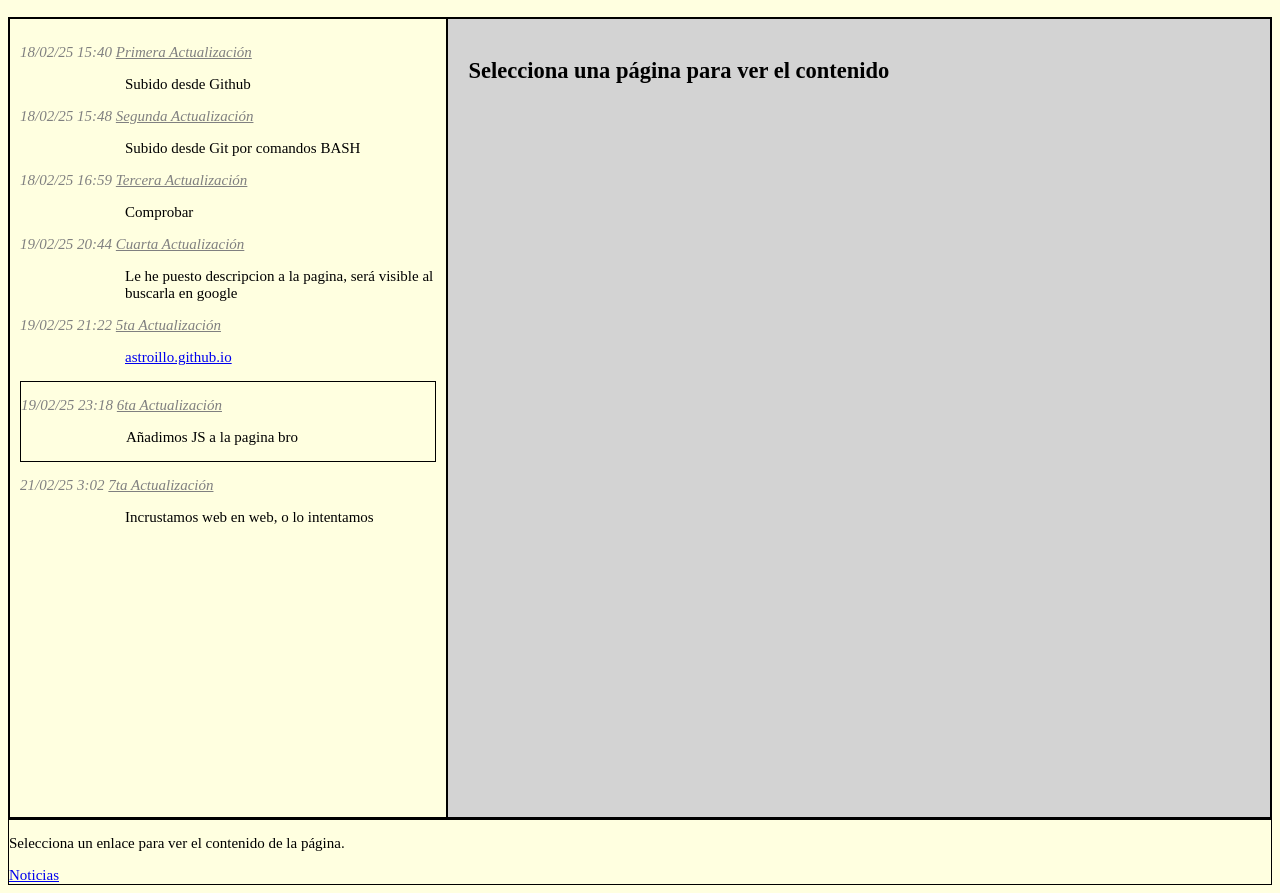
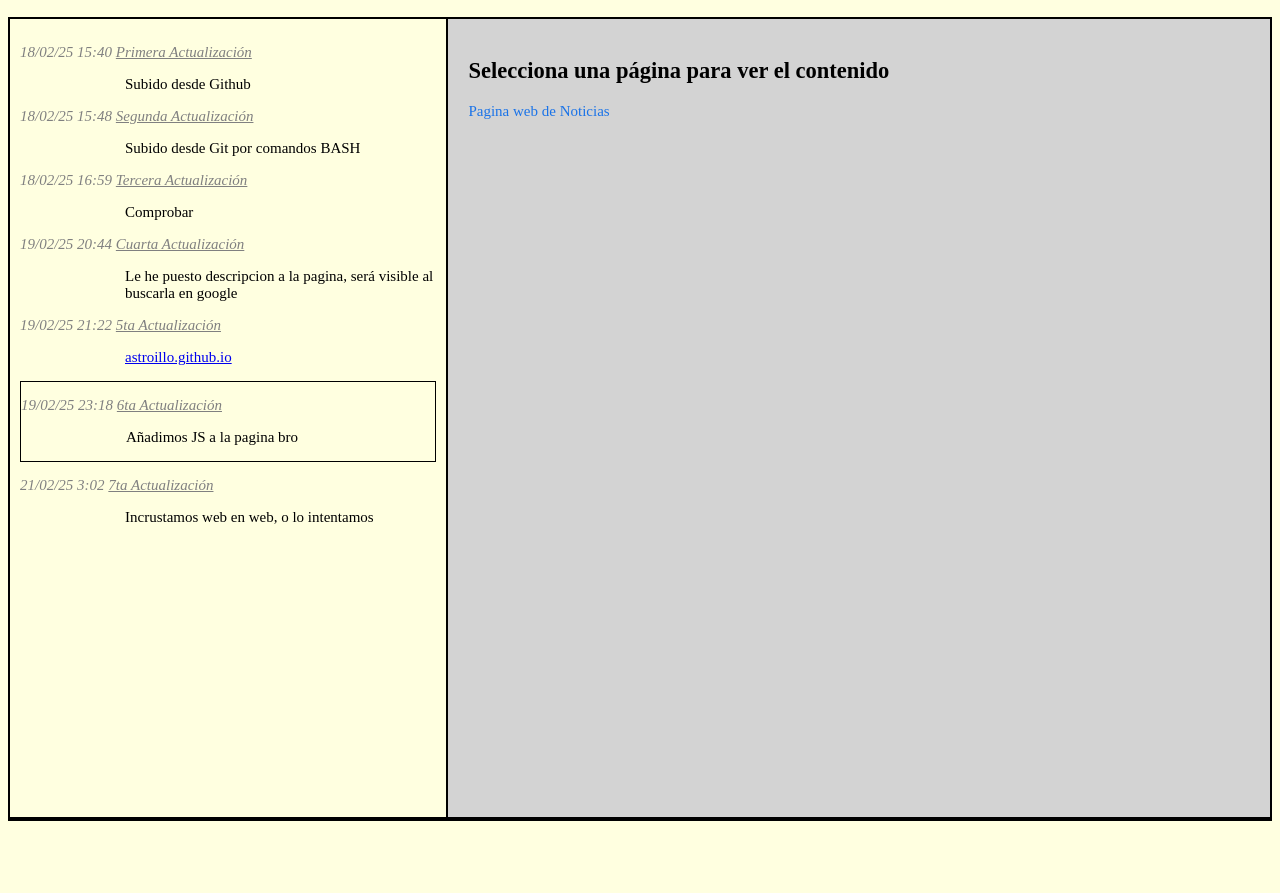
Before and after one commit to Astroillo/astroillo.github.io, a plain HTML site: page index.html in a window 1280 px wide. Shown: the part 57-950 px from the top of the page. After the commit the page ends 886 px from the top, so only its background shows below. Drawn offline with Linux system fonts and the light colour scheme.

Commit message:
incrustamos web

```diff
--- a/index.html
+++ b/index.html
@@ -139,14 +139,14 @@
             <div class="links-container" id="links-container">
                 <h2>Selecciona una página para ver el contenido</h2>
                 <!-- Aquí se añadirán los enlaces dinámicamente -->
+                <a href="noticias.html" onclick="loadContent('noticias.html')">Pagina web de Noticias</a>
             </div>
 
         </div>
 
         <!-- Contenedor donde se cargará el contenido -->
         <div id="content">
-            <p>Selecciona un enlace para ver el contenido de la página.</p>
-            <a href="noticias.html" onclick="loadContent('noticias.html')">Noticias</a>
+
         </div>
 
     </body>
```
